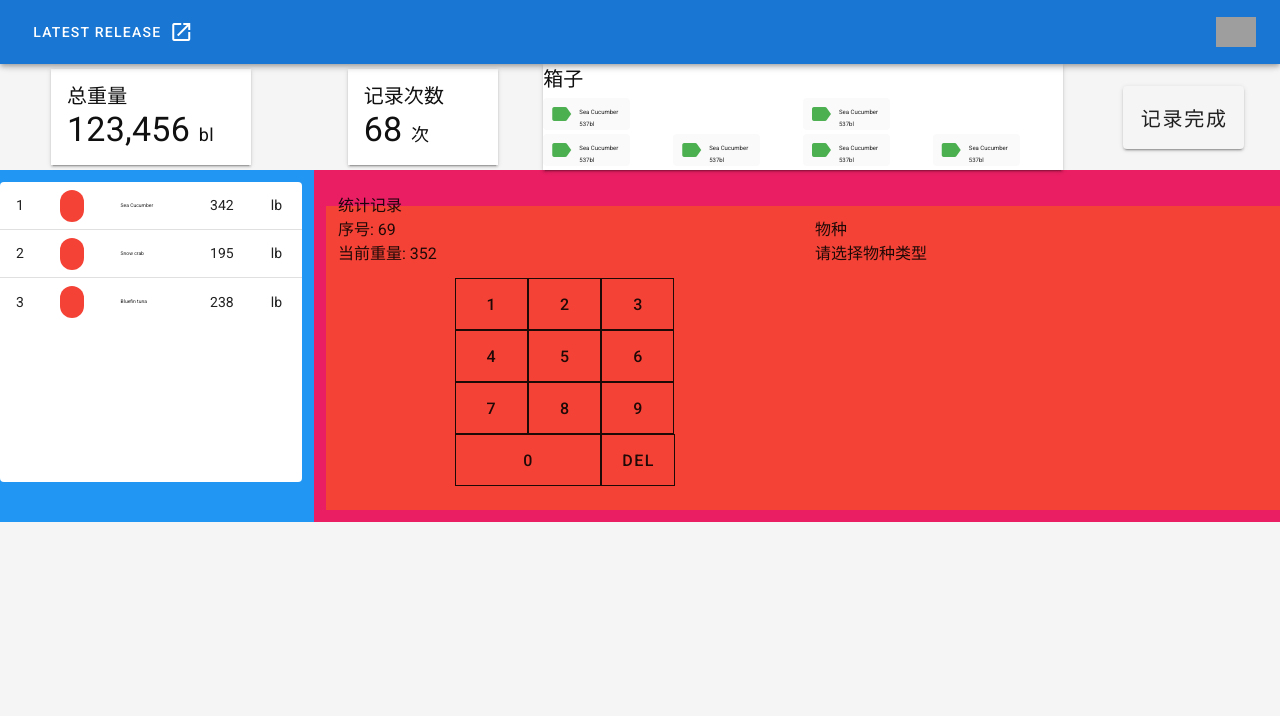
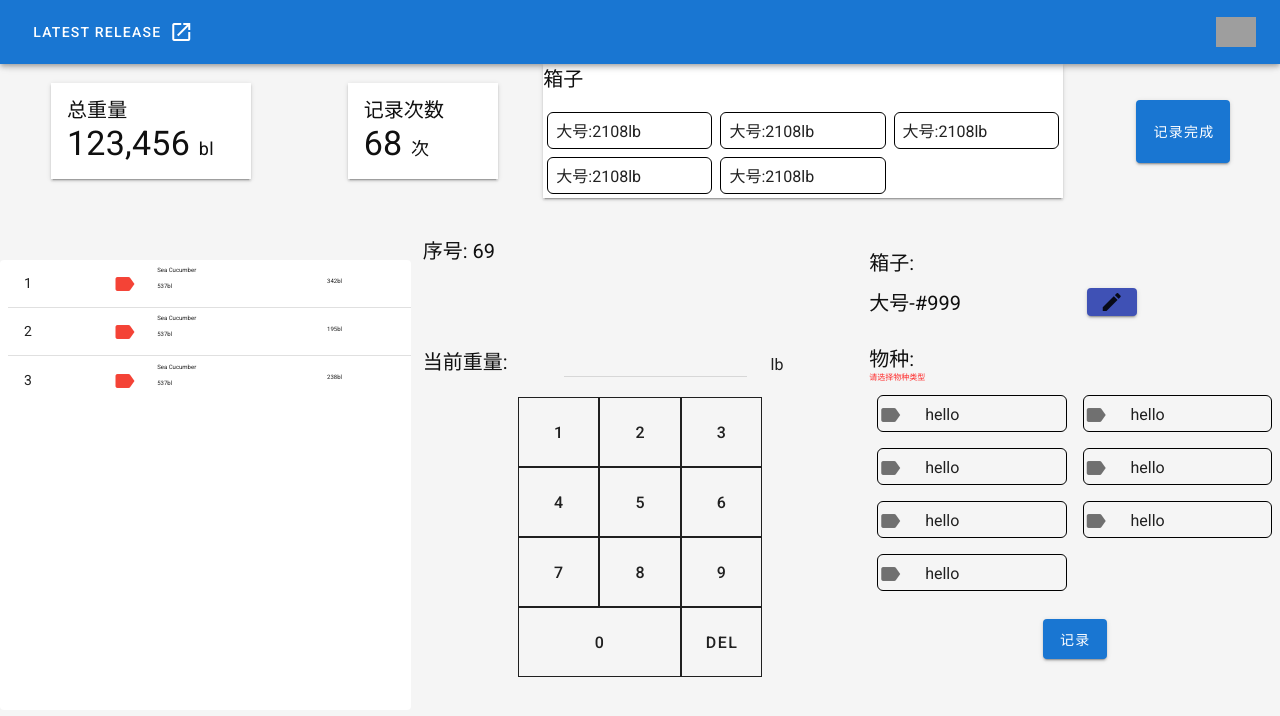
Before and after one commit to repliy/mt-scale, a Vue app in the folder client/scale/: page /recording in a window 1280 px wide. Shown: the top 716 px of the page. Built offline with nearby package versions, Linux system fonts and the light colour scheme; grey boxes are pictures that could not be loaded.

Commit message:
[*] recording page ui

```diff
--- a/client/scale/src/App.vue
+++ b/client/scale/src/App.vue
@@ -11,8 +11,8 @@
       </div>
     </v-app-bar>
 
-    <v-content>
-      <router-view />
+    <v-content >
+      <router-view class="pg-height"></router-view>
     </v-content>
   </v-app>
 </template>
@@ -24,12 +24,17 @@ export default {
   components: {},
 
   data: () => ({
-    drawerModel: null,
+    drawerModel: null
   }),
   methods: {
-    toggleDrawer () {
+    toggleDrawer() {
       this.drawerModel = !this.drawerModel
-    },
-  },
+    }
+  }
 }
 </script>
+<style scoped>
+.pg-height {
+  height: calc(100vh - 4px);
+}
+</style>
--- a/client/scale/src/components/recording/Keyboard.vue
+++ b/client/scale/src/components/recording/Keyboard.vue
@@ -1,9 +1,9 @@
 <template>
-  <v-container class="bk-width">
+  <div class="bk-width">
     <v-row no-gutters>
       <template v-for="n in 3">
         <v-col :key="n">
-          <v-btn class="pa-2 row-height" outlined x-large block tile>
+          <v-btn class="pa-2" height="70" outlined x-large block tile>
             {{n}}
           </v-btn>
         </v-col>
@@ -12,7 +12,7 @@
     <v-row no-gutters>
       <template v-for="n in 3">
         <v-col :key="n">
-          <v-btn class="pa-2 row-height" outlined x-large block tile>
+          <v-btn class="pa-2" height="70" outlined x-large block tile>
             {{n+3}}
           </v-btn>
         </v-col>
@@ -21,7 +21,7 @@
     <v-row no-gutters>
       <template v-for="n in 3">
         <v-col :key="n">
-          <v-btn class="pa-2 row-height" outlined x-large block tile>
+          <v-btn class="pa-2" height="70" outlined x-large block tile>
             {{n+6}}
           </v-btn>
         </v-col>
@@ -29,17 +29,17 @@
     </v-row>
     <v-row no-gutters>
       <v-col cols=8>
-        <v-btn class="pa-2 row-height" outlined x-large block tile>
+        <v-btn class="pa-2" height="70" outlined x-large block tile>
           0
         </v-btn>
       </v-col>
       <v-col>
-        <v-btn class="pa-2 row-height" outlined x-large block tile>
+        <v-btn class="pa-2" height="70" outlined x-large block tile>
           Del
         </v-btn>
       </v-col>
     </v-row>
-  </v-container>
+  </div>
 </template>
 <script>
 
@@ -51,13 +51,10 @@ export default {
   }),
   components: {
   },
-  methods: {},
+  methods: {}
 }
 </script>
 <style scoped>
-.row-height {
-  height: 80px;
-}
 .bk-width {
   width: 244px;
 }
--- a/client/scale/src/components/recording/RecordStatistics.vue
+++ b/client/scale/src/components/recording/RecordStatistics.vue
@@ -2,7 +2,11 @@
   <div class="ma-0">
     <v-row align="center">
       <v-col cols="3">
-        <v-card class="mx-auto" max-width="200" tile>
+        <v-card
+          class="mx-auto"
+          max-width="200"
+          tile
+        >
           <v-card-text>
             <div class="weight-tag-font">总重量</div>
             <p class="display-1 weight-font">
@@ -12,7 +16,11 @@
         </v-card>
       </v-col>
       <v-col cols="2">
-        <v-card class="mx-auto" max-width="150" tile>
+        <v-card
+          class="mx-auto"
+          max-width="150"
+          tile
+        >
           <v-card-text>
             <div class="weight-tag-font">记录次数</div>
             <p class="display-1 weight-font">
@@ -22,43 +30,100 @@
         </v-card>
       </v-col>
       <v-col cols="5">
-        <v-card @click="switchCard" v-if="speciesShow" class="mx-auto" tile>
+        <v-card
+          @click="switchCard"
+          v-if="speciesShow"
+          class="mx-auto"
+          tile
+        >
           <div class="weight-tag-font">物种</div>
-          <v-row no-gutters style="margin-top: 10px;">
-            <template v-for="n in 9">
-              <v-col :key="n">
-                <v-chip class="mb-1" label color="grey lighten-5">
-                  <v-icon left :color="getSpeciesTagColor()">mdi-label</v-icon>
-                  <div style="height: 24px;">
-                    <p class="ma-0 species-color-tag">Sea Cucumber</p>
-                    <p class="ma-0 species-color-tag">537bl</p>
-                  </div>
-                </v-chip>
+          <v-row
+            no-gutters
+            class="mt-5"
+          >
+            <template v-for="n in 7">
+              <v-col
+                :key="n"
+                cols="4"
+              >
+                <div
+                  style="with: 107px;height: 37px;border: solid 1px black;border-radius: 6px;"
+                  color="grey lighten-5"
+                  class="ma-1"
+                >
+                  <v-row
+                    no-gutters
+                    align="center"
+                    style="height: 100%;"
+                  >
+                    <v-col cols="3">
+                      <v-icon
+                        class="d-inline"
+                        :color="getSpeciesTagColor()"
+                      >mdi-label</v-icon>
+                    </v-col>
+                    <v-col>
+                      <div style="height: 37px;">
+                        <p class="ma-0 species-color-tag">Sea Cucumber</p>
+                        <p class="ma-0 species-color-tag">537bl</p>
+                      </div>
+                    </v-col>
+                  </v-row>
+                </div>
               </v-col>
-              <v-responsive v-if="n === 3" :key="`width-${n}`" width="100%"></v-responsive>
+              <v-responsive
+                v-if="n % 3 === 0"
+                :key="`width-${n}`"
+                width="100%"
+              ></v-responsive>
             </template>
           </v-row>
         </v-card>
-        <v-card @click="switchCard" v-else class="mx-auto" tile>
+        <v-card
+          @click="switchCard"
+          v-else
+          class="mx-auto"
+          tile
+        >
           <div class="weight-tag-font">箱子</div>
-          <v-row no-gutters style="margin-top: 10px;">
-            <template v-for="n in 6">
-              <v-col :key="n">
-                <v-chip class="mb-1" label color="grey lighten-5">
-                  <v-icon left :color="getSpeciesTagColor()">mdi-label</v-icon>
-                  <div style="height: 24px;">
-                    <p class="ma-0 species-color-tag">Sea Cucumber</p>
-                    <p class="ma-0 species-color-tag">537bl</p>
-                  </div>
-                </v-chip>
+          <v-row
+            no-gutters
+            class="mt-5"
+          >
+            <template v-for="n in 5">
+              <v-col
+                :key="n"
+                cols="4"
+              >
+                <div
+                  style="with: 107px;height: 37px;border: solid 1px black;border-radius: 6px;"
+                  color="grey lighten-5"
+                  class="ma-1"
+                >
+                  <p
+                    style="line-height: 37px;"
+                    class="ml-2"
+                  >{{boxName}}:{{weight}}lb</p>
+                </div>
               </v-col>
-              <v-responsive v-if="n === 2" :key="`width-${n}`" width="100%"></v-responsive>
+              <v-responsive
+                v-if="n % 3 === 0"
+                :key="`width-${n}`"
+                width="100%"
+              ></v-responsive>
             </template>
           </v-row>
         </v-card>
       </v-col>
-      <v-col cols=2 align="center">
-        <v-btn class="complete-btn" height="63">记录完成</v-btn>
+      <v-col
+        cols=2
+        align="center"
+      >
+        <v-btn
+          height="63"
+          color="primary"
+          text-color="white"
+        >记录完成</v-btn>
       </v-col>
     </v-row>
   </div>
@@ -67,20 +132,22 @@
 <script>
 export default {
   name: 'RecordStatistics',
-  data () {
+  data() {
     return {
+      boxName: '大号',
+      weight: 2108,
       speciesShow: false
     }
   },
   components: {},
   methods: {
-    switchCard () {
+    switchCard() {
       this.speciesShow = !this.speciesShow
     },
-    getSpeciesTagColor () {
-      return "green"
+    getSpeciesTagColor() {
+      return 'green'
     }
-  },
+  }
 }
 </script>
 <style scoped>
@@ -103,7 +170,4 @@ export default {
   height: 12px;
   font-size: 6px;
 }
-.complete-btn {
-  font-size: 20px;
-}
 </style>
--- a/client/scale/src/components/recording/RecordTab.vue
+++ b/client/scale/src/components/recording/RecordTab.vue
@@ -1,21 +1,56 @@
 <template>
-  <v-data-table hide-default-header calculate-widths hide-default-footer height=300 @click:row="itemExpand" :headers="headers" :items="desserts" single-expand :expanded.sync="expanded" item-key="name">
+  <v-data-table
+    class="pl-2"
+    hide-default-header
+    hide-default-footer
+    height=450
+    @click:row="itemExpand"
+    :headers="headers"
+    :items="desserts"
+    single-expand
+    :expanded.sync="expanded"
+    item-key="name"
+    calculate-widths
+  >
     <template v-slot:expanded-item="{ headers, item }">
       <!-- <td :colspan="headers.length">More info about {{ item.name }}</td> -->
       <v-btn></v-btn>
     </template>
-    <template v-slot:item.flag="{ item }">
-      <v-chip :color="getColor(item.name)" dark></v-chip>
+    <template v-slot:item.name="{ item }">
+      <div
+        style="with: 107px;height: 37px;"
+        color="grey lighten-5"
+        class="ma-1"
+      >
+        <v-row
+          no-gutters
+          align="center"
+          style="height: 100%;"
+        >
+          <v-col cols="3">
+            <v-icon
+              class="d-inline"
+              :color="getColor(item.name)"
+            >mdi-label</v-icon>
+          </v-col>
+          <v-col>
+            <div style="height: 37px;">
+              <p class="ma-0 species-color-tag">Sea Cucumber</p>
+              <p class="ma-0 species-color-tag">537bl</p>
+            </div>
+          </v-col>
+        </v-row>
+      </div>
     </template>
-    <template v-slot:item.name="{ item }">
-      <div style="font-size: 5px;width: 50px;">{{ item.name }}</div>
+    <template v-slot:item.weight="{ item }">
+      <div class="species-color-tag">{{item.weight}}bl</div>
     </template>
   </v-data-table>
 </template>
 
 <script>
 export default {
-  data () {
+  data() {
     return {
       expanded: [],
       headers: [
@@ -23,50 +58,57 @@ export default {
           text: 'index',
           align: 'start',
           sortable: false,
-          value: 'index',
+          value: 'index'
         },
-        { text: 'flag', value: 'flag' },
-        { text: 'name', class: 'tab-font', width: 50, value: 'name' },
-        { text: 'weight', value: 'weight' },
-        { text: 'unit', value: 'unit' }
+        { text: 'name', value: 'name' },
+        { text: 'weight', value: 'weight' }
       ],
       desserts: [
         {
           index: 1,
-          flag: '',
           name: 'Sea Cucumber',
-          weight: '342',
-          unit: 'lb'
+          weight: '342'
         },
         {
           index: 2,
-          flag: '',
           name: 'Snow crab',
-          weight: '195',
-          unit: 'lb'
+          weight: '195'
         },
         {
           index: 3,
-          flag: '',
           name: 'Bluefin tuna',
-          weight: '238',
-          unit: 'lb'
-        },
-      ],
+          weight: '238'
+        }
+      ]
     }
   },
   methods: {
     itemExpand(item, value) {
       value.expand(!value.isExpanded)
     },
-    getColor (name) {
-        return 'red'
+    getColor(name) {
+      return 'red'
     }
   }
 }
 </script>
 <style scoped>
+tb {
+  background-color: red;
+}
 .tab-font {
   size: 5px;
 }
+.species-color-tag {
+  height: 16px;
+  font-size: 6px;
+}
+.wight-unit-font {
+  font-size: 18px;
+  color: rgba(16, 16, 16, 1);
+  height: 20px;
+}
+.text-start {
+  padding: 0px;
+}
 </style>
--- a/client/scale/src/components/recording/Weight.vue
+++ b/client/scale/src/components/recording/Weight.vue
@@ -1,18 +1,110 @@
 <template>
-  <v-container>
-    <div>统计记录</div>
-    <v-row class="red">
-      <v-col cols="6">
-        <div>序号: {{index}}</div>
-        <div>当前重量: {{weight}}</div>
+  <v-row style="height: 100%;">
+    <v-col
+      cols="6"
+      class="pa-0"
+    >
+      <v-row>
+        <v-col class="pt-0 pb-0">
+          <div class="tag_font">序号: {{index}}</div>
+        </v-col>
+      </v-row>
+      <v-row align="end">
+        <v-col
+          class="pr-0"
+          cols="4"
+        >
+          <p class="d-inline tag_font">当前重量: </p>
+        </v-col>
+        <v-col class="pl-0">
+          <input class="weight_input" />
+          <v-divider darkr></v-divider>
+        </v-col>
+        <v-col>
+          <p class="d-inline">lb</p>
+        </v-col>
+      </v-row>
+      <v-row
+        class="keyboard-layout mt-5"
+        justify="center"
+      >
         <Keyboard />
-      </v-col>
-      <v-col cols="6">
-        <div>物种</div>
-        <div>请选择物种类型</div>
-      </v-col>
-    </v-row>
-  </v-container>
+      </v-row>
+    </v-col>
+    <v-col cols="6">
+      <v-row>
+        <v-col class="pt-0 pb-0">
+          <div class="tag_font">箱子:</div>
+        </v-col>
+      </v-row>
+      <v-row align="end">
+        <v-col class="pt-0 pb-0">
+          <div class="tag_font">{{boxType}}-{{boxTag}}</div>
+        </v-col>
+        <v-col class="pb-0">
+          <v-btn
+            class="pa-0"
+            small
+            color="indigo"
+          >
+            <v-icon dark>mdi-pencil</v-icon>
+          </v-btn>
+        </v-col>
+      </v-row>
+      <v-row class="mt-10">
+        <v-col class="pt-0 pb-0">
+          <div class="tag_font">物种:</div>
+          <p style="height: 11px;color: rgba(255, 42, 42, 1);font-size: 8px;">请选择物种类型</p>
+        </v-col>
+      </v-row>
+      <v-row no-gutters>
+        <template v-for="n in 7">
+          <v-col
+            :key="n"
+            cols="6"
+          >
+            <div
+              style="with: 107px;height: 37px;border: solid 1px black;border-radius: 6px;"
+              color="grey lighten-5"
+              class="ma-2"
+            >
+              <v-row
+                no-gutters
+                align="center"
+              >
+                <v-col cols="3">
+                  <v-icon
+                    class="d-inline"
+                    :color="red"
+                  >mdi-label</v-icon>
+                </v-col>
+                <v-col>
+                  <p
+                    class="mb-0"
+                    style="line-height: 37px;word-break:break-all;"
+                  >hello </p>
+                </v-col>
+              </v-row>
+            </div>
+          </v-col>
+          <v-responsive
+            v-if="n % 2 === 0"
+            :key="`width-${n}`"
+            width="100%"
+          ></v-responsive>
+        </template>
+      </v-row>
+      <v-row class="mt-2">
+        <v-col align="center">
+          <v-btn
+            height="40"
+            color="primary"
+            text-color="white"
+          >记录</v-btn>
+        </v-col>
+      </v-row>
+    </v-col>
+  </v-row>
 </template>
 <script>
 import Keyboard from '@/components/recording/Keyboard.vue'
@@ -20,12 +112,36 @@ import Keyboard from '@/components/recording/Keyboard.vue'
 export default {
   name: 'Weight',
   data: () => ({
+    boxType: '大号',
+    boxTag: '#999',
     index: 69,
     weight: 352
   }),
   components: {
     Keyboard
   },
-  methods: {},
+  methods: {}
 }
 </script>
+<style scoped>
+.tag_font {
+  font-size: 20px;
+  height: 28px;
+  color: rgba(16, 16, 16, 1);
+}
+.weight_input {
+  font-size: 72px;
+  color: rgba(51, 48, 48, 1);
+  width: 183px;
+  height: 100px;
+  text-align: center;
+  padding-top: 30px;
+}
+.keyboard-layout {
+  height: 39vh;
+}
+.species-color-tag {
+  height: 24px;
+  font-size: 12px;
+}
+</style>
--- a/client/scale/src/views/Recording.vue
+++ b/client/scale/src/views/Recording.vue
@@ -1,14 +1,14 @@
 <template>
-  <div style="height: 100%;" fluid class="grey lighten-4">
-    <div>
+  <div fluid class="grey lighten-4 pg-height">
+    <div class="top-height">
       <RecordStatistics />
     </div>
-    <div>
-      <v-row class="pink">
-        <v-col class="blue" cols="3">
+    <div class="mt-2 bottom-height">
+      <v-row align="stretch" justify="space-between" style="height: 100%;">
+        <v-col cols="4">
           <RecordTab />
         </v-col>
-        <v-col cols="9">
+        <v-col cols="8">
           <Weight />
         </v-col>
       </v-row>
@@ -27,8 +27,17 @@ export default {
     RecordTab,
     Weight
   },
-  methods: {},
+  methods: {}
 }
 </script>
 <style scoped>
+.pg-height {
+  height: calc(100vh - 64px);
+}
+.top-height {
+  height: 25vh;
+}
+.bottom-height {
+  height: calc(74vh - 64px);
+}
 </style>
```
Also changed, not shown: client/scale/src/views/Home.vue (+5 -5 lines).
